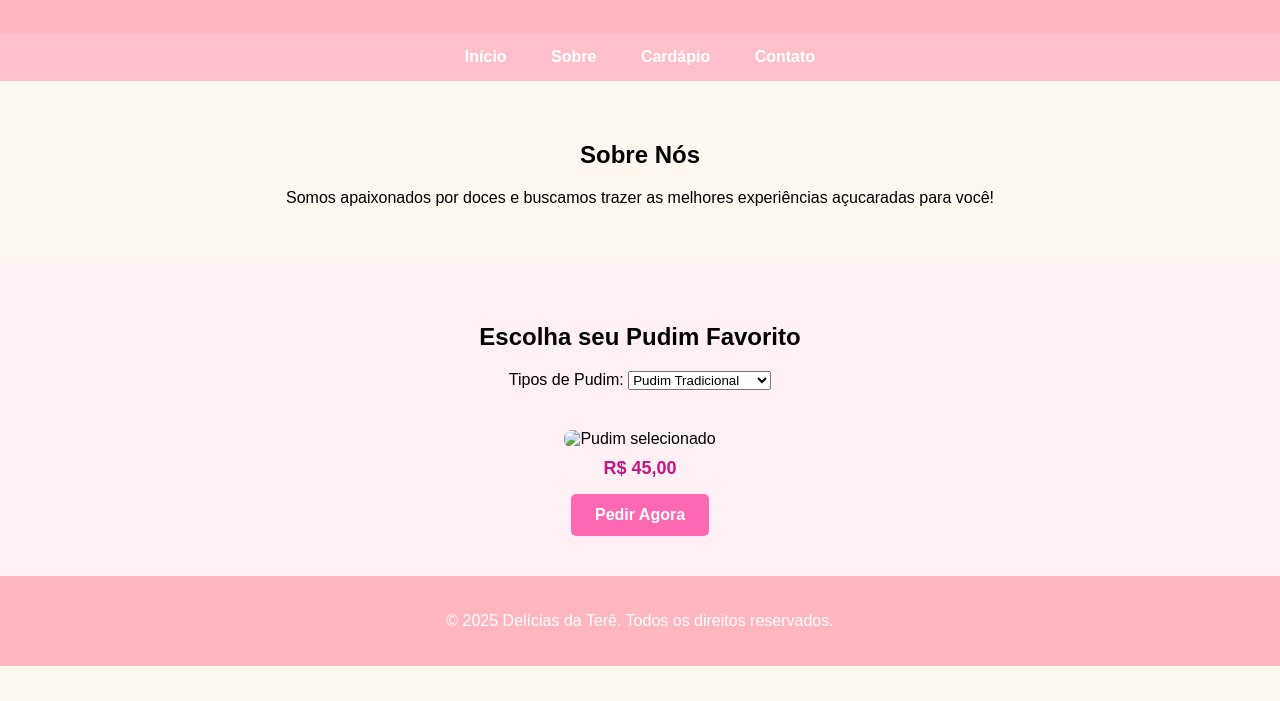
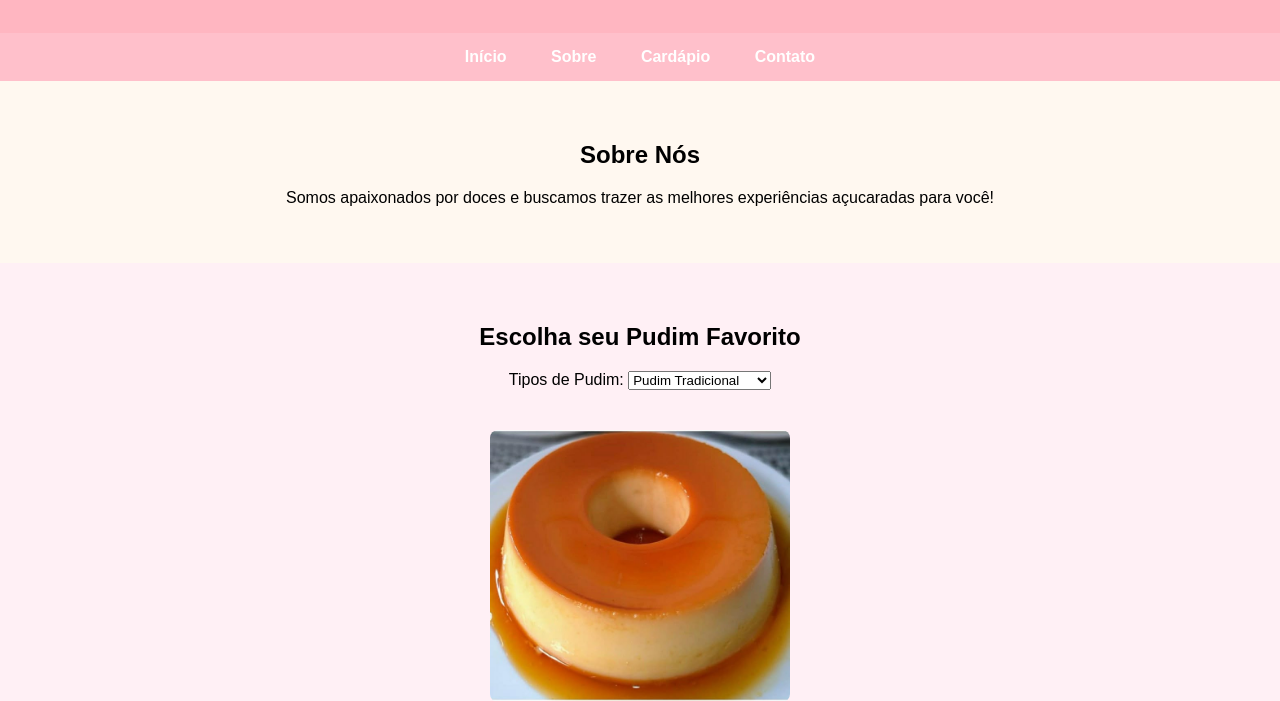
Before and after one commit to ChristopherNobre/deliciastere, a plain HTML site: page index.html in a window 1280 px wide. Shown: the part 121-822 px from the top of the page. Before the commit the page ends 800 px from the top, so only its background shows below. Drawn offline with Linux system fonts and the light colour scheme.

Commit message:
index.html

```diff
--- a/index.html
+++ b/index.html
@@ -139,7 +139,7 @@
     </select>
 
     <div class="pudim-info">
-      <img id="pudimleite" src="imagens/pudimleite.jpg" alt="Pudim selecionado" />
+      <img id="pudimleite" src="pudimleite.jpg" alt="Pudim selecionado" />
       <div class="preco" id="precoPudim">R$ 45,00</div>
       <a href="#" class="botao-pedir" id="linkPedido" target="_blank">Pedir Agora</a>
     </div>
```
